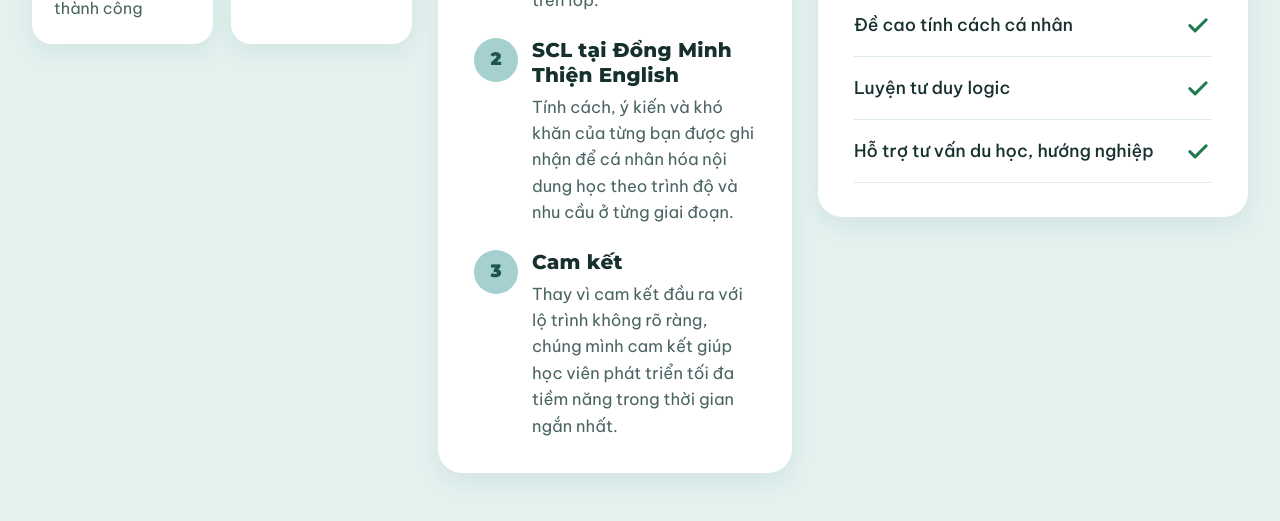
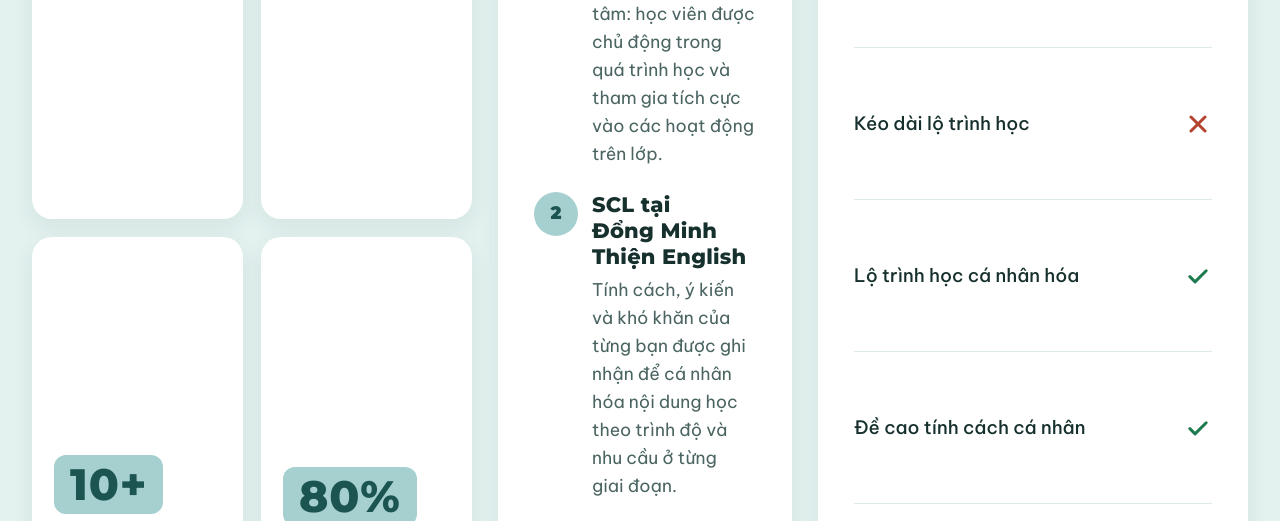
Before and after one commit to PhuAnh1404/dong-minh-thien-english, a plain HTML site: page vi-sao-chon.html in a window 1280 px wide. Shown: the part 631-1152 px from the top of the page. Drawn offline with Linux system fonts and the light colour scheme.

Commit message:
Trang Vì sao chọn: các khung thông tin to và lấp đầy màn hình
Co-Authored-By: Claude Opus 5.5 <noreply@anthropic.com>
Claude-Session: https://claude.ai/code/session_019b9X3QnJufZhJupLpdbvah

```diff
--- a/assets/css/style.css
+++ b/assets/css/style.css
@@ -326,7 +326,7 @@ p { margin: 0; text-wrap: pretty; }
 
 /* ---------- Vì sao chọn: phóng to ---------- */
 .container.wide { width: min(1440px, 100% - 64px); }
-.why-grid { grid-template-columns: 380px minmax(0, 1fr) 430px; gap: 26px; }
+.why-grid { grid-template-columns: 440px minmax(0, 1fr) 430px; gap: 26px; }
 .why-grid .stat-cards { gap: 18px; }
 .why-grid .stat-cards .stat { padding: 24px 22px; gap: 12px; min-height: 190px; }
 .why-grid .stat-cards .stat-value { font-size: 38px; padding: 4px 16px; }
@@ -345,3 +345,20 @@ p { margin: 0; text-wrap: pretty; }
 .why-grid .compare .val { font-size: 22px; }
 @media (max-width: 1180px) { .why-grid { grid-template-columns: 1fr 1fr; } .why-grid .stat-cards .stat { min-height: 0; } }
 @media (max-width: 900px) { .why-grid { grid-template-columns: 1fr; } }
+
+/* ---------- Vì sao chọn: các khung lấp đầy màn hình ---------- */
+@media (min-width: 1181px) {
+  .why-page { display: flex; flex-direction: column; padding-bottom: 48px; }
+  .why-page .section-head { margin-bottom: 24px; }
+  .why-page .why-grid { flex: 1 1 auto; align-items: stretch; }
+  .why-page .stat-cards { grid-template-rows: 1fr 1fr; height: 100%; }
+  .why-page .stat-cards .stat { justify-content: center; min-height: 0; }
+  .why-page .stat-cards .stat-value { font-size: 44px; }
+  .why-page .stat-cards .stat-label { font-size: 17px; }
+  .why-page .card { display: flex; flex-direction: column; }
+  .why-page .scl { flex: 1 1 auto; justify-content: space-evenly; }
+  .why-page .scl h3 { font-size: 21px; }
+  .why-page .scl p { font-size: 17.5px; }
+  .why-page .compare { height: 100%; }
+  .why-page .compare th { font-size: 18.5px; }
+}
--- a/vi-sao-chon.html
+++ b/vi-sao-chon.html
@@ -15,7 +15,7 @@
 <body>
 <div id="site-header"></div>
 <main>
-<section class="screen bg-light"><div class="container wide section">
+<section class="screen bg-light"><div class="container wide section why-page">
 <div class="section-head"><div><p class="eyebrow">Vì sao chọn</p><h1 class="page-title">Đổng Minh Thiện English khác ở đâu?</h1></div></div>
 <div class="why-grid">
 <div class="stat-cards" data-stats></div>
```
